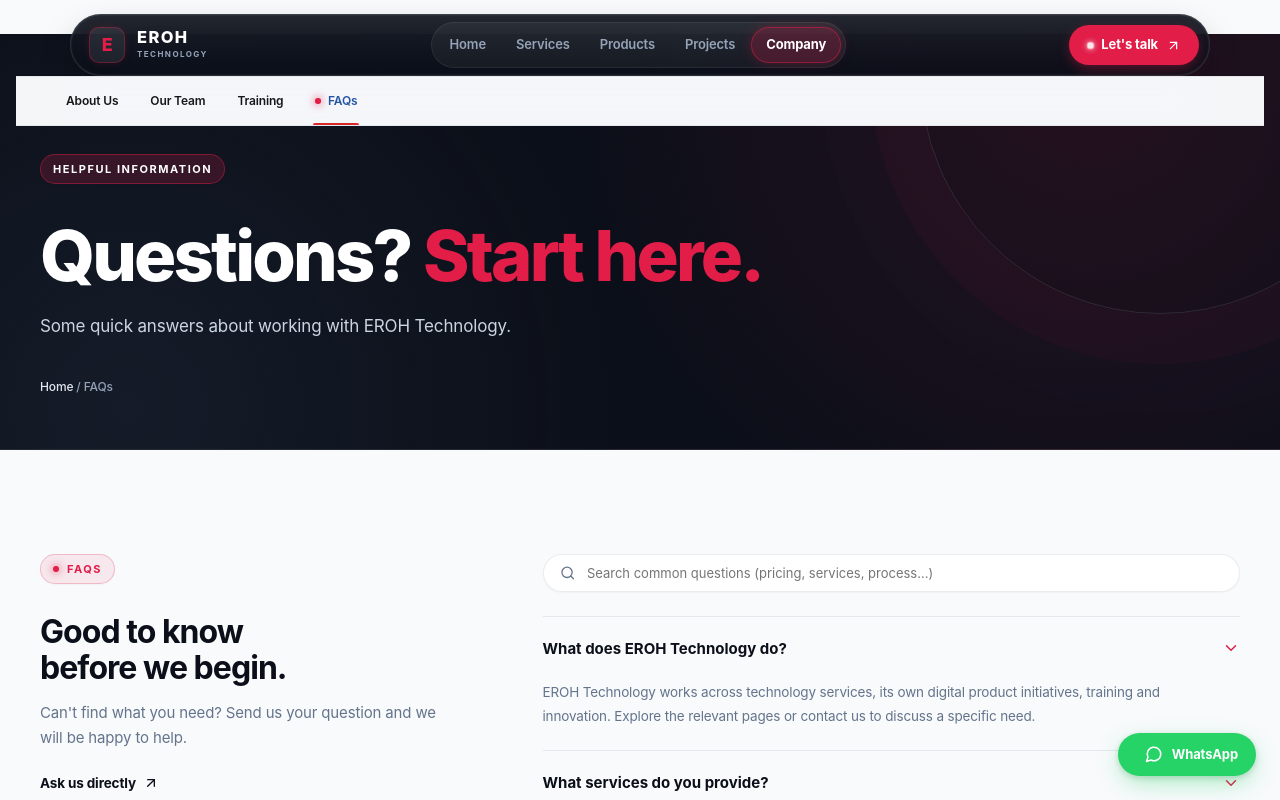
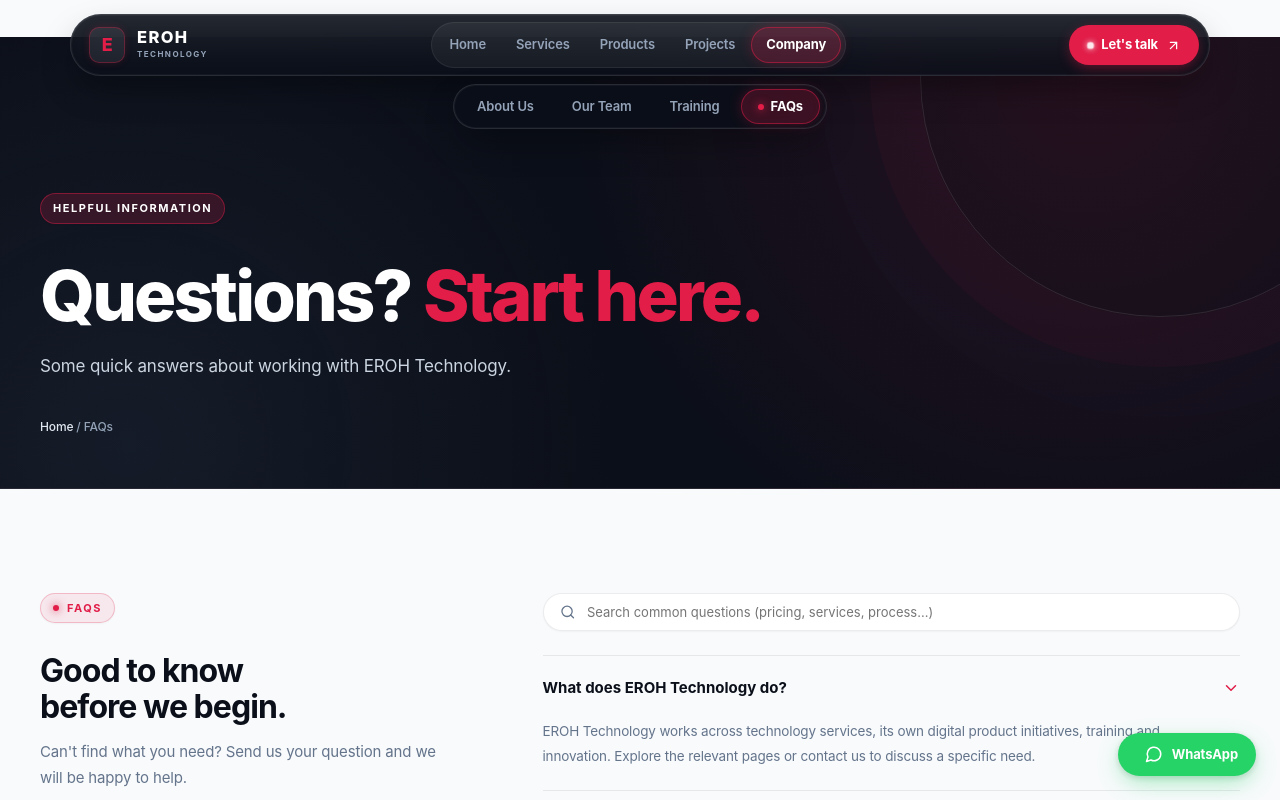
Before and after one commit to EricHOfla/Erohweb, a Next.js app: page /faq in a window 1280 px wide. Shown: the top 800 px of the page. Built offline with nearby package versions, Linux system fonts and the light colour scheme.

Commit message:
Unify subnavbar styling with primary floating dock and restore full clickability

```diff
--- a/src/app/globals.css
+++ b/src/app/globals.css
@@ -2678,48 +2678,72 @@ p:last-child {
   transition: width 0.08s linear;
 }
 
-/* In-Page Natural Subnavbar (Unified Obsidian Noir & Crimson System) */
+/* Floating Island Subnavbar Dock (Identical in Design to Primary Navbar) */
 .subnavbar-container {
+  pointer-events: auto !important;
   position: relative;
-  z-index: 10;
-  padding: 28px 0 8px;
+  z-index: 95;
   display: flex;
   justify-content: center;
-  margin-top: 0;
-  margin-bottom: 8px;
+  margin-top: 8px;
+  padding: 0 16px;
+  animation: subnavAppear 0.22s cubic-bezier(0.16, 1, 0.3, 1);
+}
+
+@keyframes subnavAppear {
+  from {
+    opacity: 0;
+    transform: translateY(-5px);
+  }
+  to {
+    opacity: 1;
+    transform: translateY(0);
+  }
 }
 
 .subnavbar-wrap {
   display: flex;
   justify-content: center;
+  pointer-events: auto !important;
 }
 
 .subnavbar-dock {
+  pointer-events: auto !important;
   display: inline-flex;
   align-items: center;
   gap: 4px;
-  padding: 5px 6px;
+  padding: 4px 6px;
   border-radius: var(--radius-full);
   background: rgba(11, 15, 25, 0.88);
   backdrop-filter: blur(20px) saturate(180%);
   -webkit-backdrop-filter: blur(20px) saturate(180%);
   border: 1px solid rgba(255, 255, 255, 0.12);
-  box-shadow: 0 16px 36px -8px rgba(0, 0, 0, 0.35), 0 0 0 1px rgba(255, 255, 255, 0.04) inset;
+  box-shadow: 0 16px 36px -8px rgba(0, 0, 0, 0.4), 0 0 0 1px rgba(255, 255, 255, 0.04) inset;
   transition: all 0.25s cubic-bezier(0.16, 1, 0.3, 1);
 }
 
+.header.scrolled .subnavbar-dock {
+  background: rgba(11, 15, 25, 0.94);
+  box-shadow: 0 20px 45px -10px rgba(0, 0, 0, 0.55), 0 0 0 1px rgba(255, 255, 255, 0.14);
+}
+
 .subnav-pill {
+  pointer-events: auto !important;
+  cursor: pointer !important;
   position: relative;
   display: inline-flex;
   align-items: center;
   gap: 7px;
-  padding: 7px 18px;
+  padding: 6px 16px;
   border-radius: var(--radius-full);
   font-size: 13px;
   font-weight: 600;
   color: #94A3B8;
+  border: 1px solid transparent;
   transition: all 0.2s cubic-bezier(0.16, 1, 0.3, 1);
   white-space: nowrap;
+  text-decoration: none;
+  user-select: none;
 }
 
 .subnav-pill:hover {
@@ -2737,21 +2761,27 @@ p:last-child {
 
 .subnav-active-dot {
   display: inline-block;
-  width: 5.5px;
-  height: 5.5px;
+  width: 6px;
+  height: 6px;
   border-radius: 50%;
   background: var(--color-red);
   box-shadow: 0 0 8px var(--color-red);
+  flex-shrink: 0;
 }
 
 .subnav-badge {
   display: inline-block;
-  padding: 1px 6px;
+  padding: 1px 7px;
   border-radius: var(--radius-full);
   font-size: 10px;
   font-weight: 700;
   background: rgba(255, 255, 255, 0.12);
   color: #FFFFFF;
+}
+
+/* Page Hero Clearance when Subnavbar is present */
+.header.has-subnav + #main-content .page-hero {
+  padding-top: 156px;
 }
 
 /* Mobile Nav Dividers */
@@ -2899,18 +2929,28 @@ p:last-child {
 }
 
 @media (max-width: 768px) {
+  .header.has-subnav + #main-content .page-hero {
+    padding-top: 126px;
+  }
   .subnavbar-container {
-    padding: 20px 16px 8px;
-    margin-bottom: 0;
+    padding: 0 12px;
+    margin-top: 6px;
   }
   .subnavbar-dock {
-    width: 100%;
+    max-width: 100%;
     overflow-x: auto;
     scrollbar-width: none;
+    -webkit-overflow-scrolling: touch;
+    padding: 3px 4px;
+    gap: 3px;
     justify-content: flex-start;
   }
   .subnavbar-dock::-webkit-scrollbar {
     display: none;
+  }
+  .subnav-pill {
+    padding: 5px 12px;
+    font-size: 12px;
   }
   .project-pagination {
     grid-template-columns: 1fr;
--- a/src/app/layout.tsx
+++ b/src/app/layout.tsx
@@ -1,7 +1,6 @@
 import type { Metadata } from "next";
 import type { ReactNode } from "react";
 import "./globals.css";
-import "./subnav.css";
 import { Header } from "@/components/header";
 import { Footer } from "@/components/footer";
 import { FloatingActions } from "@/components/floating-actions";
--- a/src/app/subnav.css
+++ /dev/null
@@ -1,72 +0,0 @@
-/* Company secondary navigation: compact, integrated and brand-consistent */
-.company-subnav.subnavbar-container {
-  width: 100%;
-  margin: 0;
-  padding: 0 24px;
-  display: block;
-  overflow: hidden;
-  background: #F5F6F8;
-  border-top: 1px solid #E5E7EB;
-  border-bottom: 1px solid #E5E7EB;
-}
-.company-subnav .subnavbar-dock {
-  width: min(1160px, 100%);
-  min-height: 48px;
-  margin: 0 auto;
-  padding: 0;
-  display: flex;
-  align-items: stretch;
-  justify-content: flex-start;
-  gap: 28px;
-  overflow-x: auto;
-  border: 0;
-  border-radius: 0;
-  background: transparent;
-  box-shadow: none;
-  scrollbar-width: none;
-}
-.company-subnav .subnavbar-dock::-webkit-scrollbar { display: none; }
-.company-subnav .subnav-pill {
-  position: relative;
-  flex: 0 0 auto;
-  display: inline-flex;
-  align-items: center;
-  padding: 0 2px;
-  border: 0;
-  border-radius: 0;
-  background: transparent;
-  color: #171717;
-  font-size: 12px;
-  font-weight: 600;
-  transition: color .18s ease;
-}
-.company-subnav .subnav-pill:hover { color: #2455A4; background: transparent; }
-.company-subnav .subnav-pill.active {
-  color: #2455A4;
-  background: transparent;
-  border: 0;
-  border-radius: 0;
-  box-shadow: none;
-}
-.company-subnav .subnav-pill.active::after {
-  content: "";
-  position: absolute;
-  right: 0;
-  bottom: 0;
-  left: 0;
-  height: 2px;
-  border-radius: 2px 2px 0 0;
-  background: #D62828;
-}
-.company-subnav .subnav-badge {
-  background: #2455A4;
-  color: #fff;
-}
-@media (max-width: 760px) {
-  .company-subnav.subnavbar-container { padding: 0 18px; }
-  .company-subnav .subnavbar-dock { min-height: 46px; gap: 24px; }
-  .company-subnav .subnav-pill { font-size: 11px; }
-}
-@media (prefers-reduced-motion: reduce) {
-  .company-subnav .subnav-pill { transition: none; }
-}
--- a/src/components/header.tsx
+++ b/src/components/header.tsx
@@ -49,7 +49,7 @@ export function Header() {
         aria-hidden="true"
       />
 
-      <header className={`header ${scrolled ? "scrolled" : ""}`}>
+      <header className={`header ${scrolled ? "scrolled" : ""} ${isCompanySection ? "has-subnav" : ""}`}>
         <div className="container nav-wrap">
           <Link href="/" className="brand" onClick={() => setOpen(false)}>
             <span className="brand-mark">E</span>
@@ -99,7 +99,10 @@ export function Header() {
           </div>
         </div>
 
-        {isCompanySection && <Subnav items={companySubnavItems} label="Company sections" className="company-subnav" />}
+        {/* Unified Subnavbar Dock (Company & Learning sections) */}
+        {!open && isCompanySection && (
+          <Subnav items={companySubnavItems} label="Company sections" />
+        )}
 
         {/* Mobile Drawer (Organized Pillars + Subnav Groups) */}
         <div className={`mobile-nav-panel ${open ? "open" : ""}`} aria-hidden={!open}>
--- a/src/components/subnav.tsx
+++ b/src/components/subnav.tsx
@@ -17,18 +17,24 @@ interface SubnavProps {
 
 export function Subnav({ items, label, className = "" }: SubnavProps) {
   const path = usePathname();
+  const normalizedPath = path.endsWith("/") && path.length > 1 ? path.slice(0, -1) : path;
 
   return (
     <nav className={`subnavbar-container ${className}`} aria-label={label || "Sub-navigation"}>
-      <div className="container subnavbar-wrap">
-        <div className="subnavbar-dock">
+      <div className="subnavbar-wrap">
+        <div className="subnavbar-dock" role="navigation">
           {items.map((item) => {
-            const isActive = item.href === "/" ? path === "/" : path === item.href;
+            const isActive =
+              item.href === "/"
+                ? normalizedPath === "/"
+                : normalizedPath === item.href || normalizedPath.startsWith(item.href + "/");
+
             return (
               <Link
                 key={item.href}
                 href={item.href}
                 className={`subnav-pill ${isActive ? "active" : ""}`}
+                aria-current={isActive ? "page" : undefined}
               >
                 {isActive && <span className="subnav-active-dot" aria-hidden="true" />}
                 <span>{item.label}</span>
```
